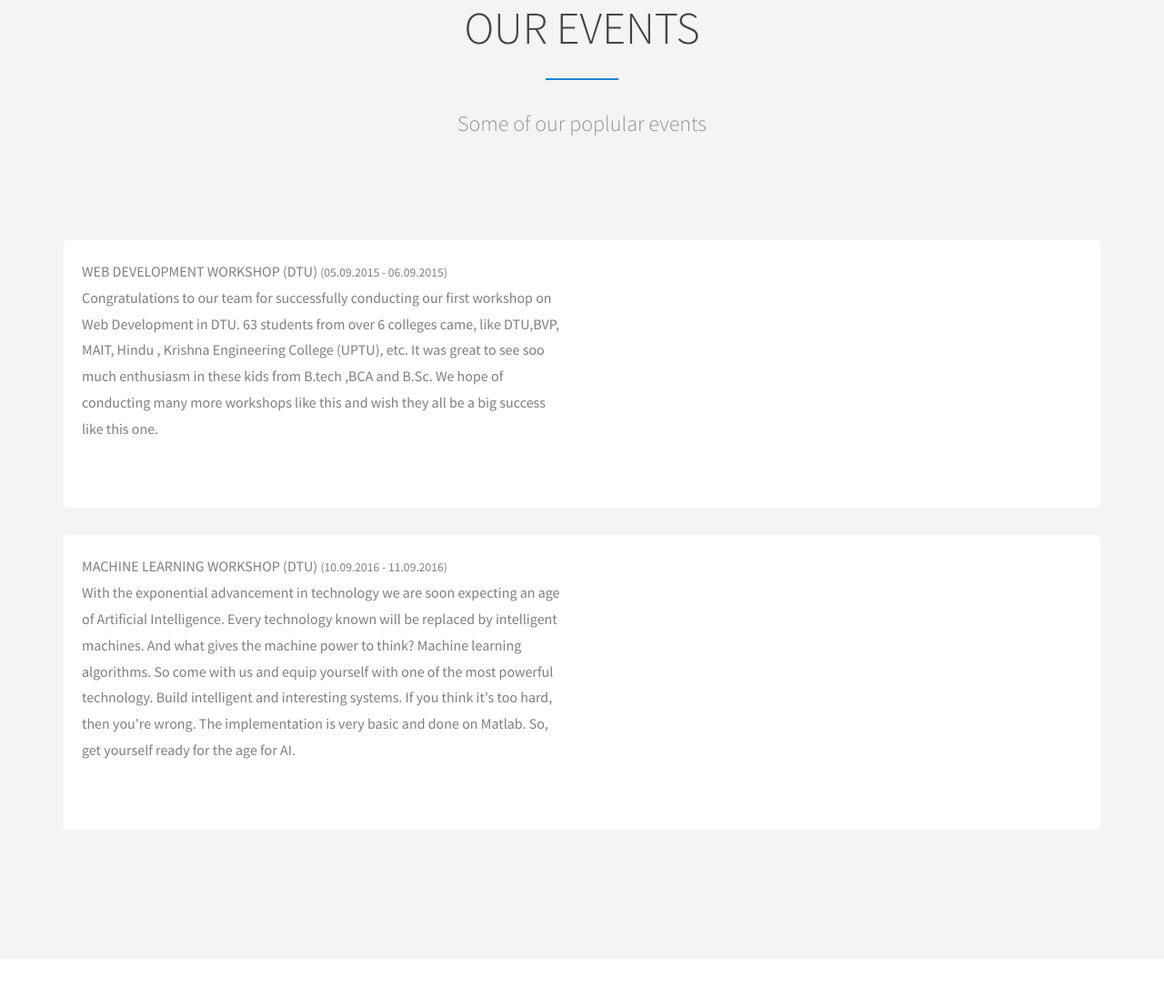
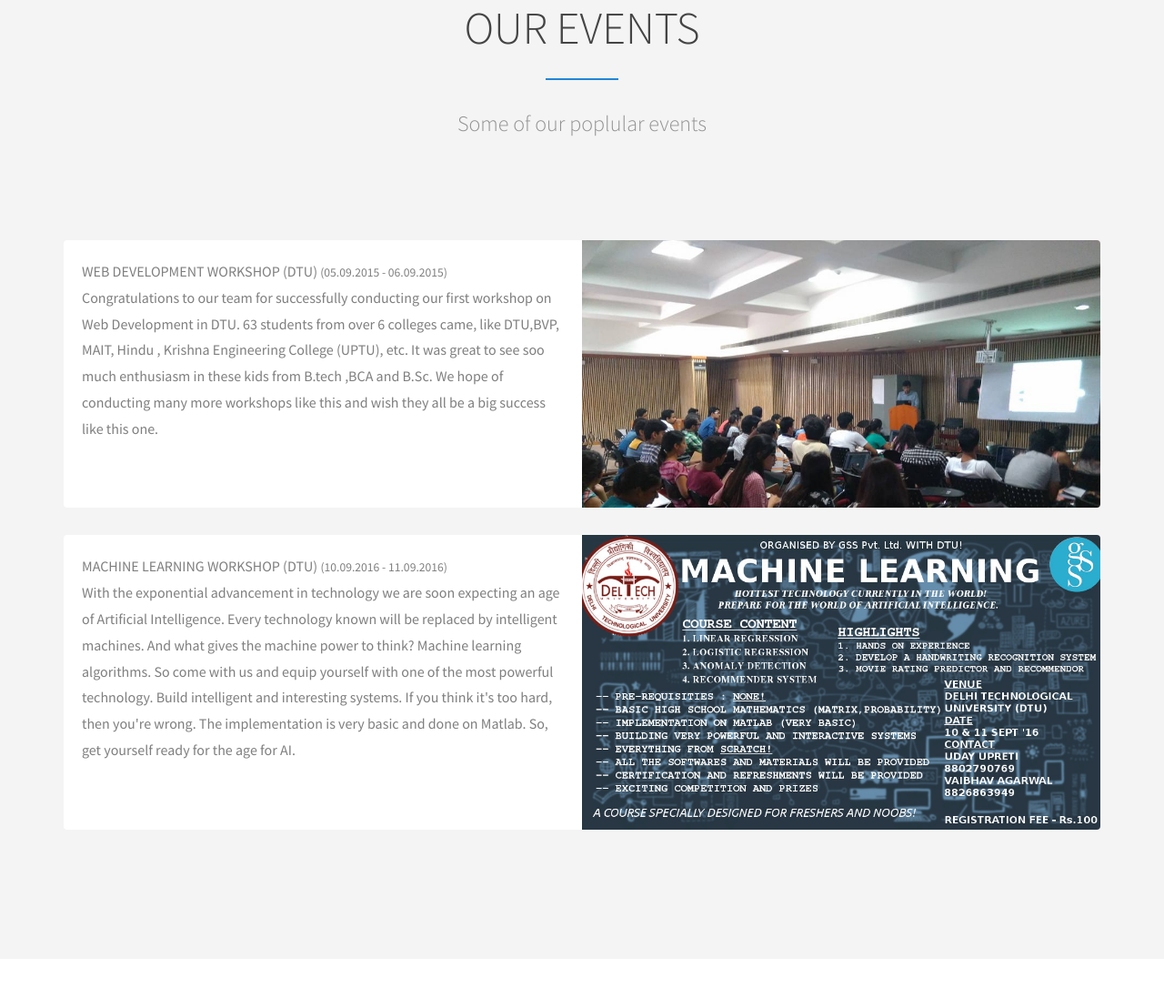
Before and after one commit to GSSPL/website, a Django app: page / in a window 1280 px wide. Shown: the part 3028-4136 px from the top of the page at 91% size. Run offline with Django 3.2, Linux system fonts and the light colour scheme; some libraries are stand-ins or nearby versions; some web fonts are replaced.

Commit message:
event pic

```diff
--- a/gssapp/templates/gssapp/index.html
+++ b/gssapp/templates/gssapp/index.html
@@ -545,7 +545,7 @@
                 <div class="col-md-12">
                     <!-- Press Item -->
                     <div class="fh5co-press-item to-animate">
-                        <div class="fh5co-press-img" style="background-image: url("images/e1.png")>
+                        <div class="fh5co-press-img" style="background-image: url('{% static 'images/e1.png' %}')" >
                         </div>
                         <div class="fh5co-press-text">WEB DEVELOPMENT WORKSHOP (DTU) <small> (05.09.2015 - 06.09.2015)</small> <span class="fh5co-border"></span></h3>
                             <p>Congratulations to our team for successfully conducting our first workshop on Web Development in DTU. 63 students from over 6 colleges came, like DTU,BVP, MAIT, Hindu , Krishna Engineering College (UPTU), etc. It was great to see soo much enthusiasm in these kids from B.tech ,BCA and B.Sc. We hope of conducting many more workshops like this and wish they all be a big success like this one.</p>
@@ -555,7 +555,7 @@
                     <!-- Press Item -->
 
                     <div class="fh5co-press-item to-animate">
-                        <div class="fh5co-press-img" src="{% static "images/e2.png"%}">
+                        <div class="fh5co-press-img"  style="background-image: url('{% static 'images/e2.png' %}')">
                         </div>
                         <div class="fh5co-press-text">MACHINE LEARNING WORKSHOP (DTU) <small> (10.09.2016 - 11.09.2016)</small> <span class="fh5co-border"></span></h3>
                             <p>With the exponential advancement in technology we are soon expecting an age of Artificial Intelligence. Every technology known will be replaced by intelligent machines. And what gives the machine power to think? Machine learning algorithms. So come with us and equip yourself with one of the most powerful technology. Build intelligent and interesting systems. If you think it's too hard, then you're wrong. The implementation is very basic and done on Matlab. So, get yourself ready for the age for AI.</p>
```
